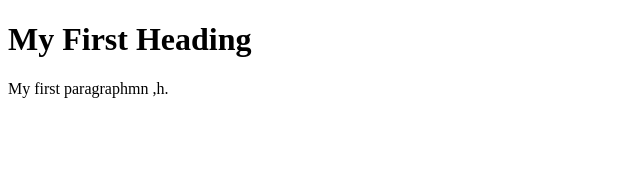
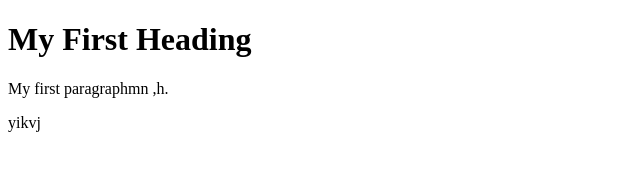
Before and after one commit to NeelaArunKumar/aruna, a plain HTML site: page index.html in a window 1280 px wide. Shown: the full height of the page, 0-640 px from the left. Drawn offline with Linux system fonts and the light colour scheme.

Commit message:
Update index.html

```diff
--- a/index.html
+++ b/index.html
@@ -4,6 +4,6 @@
 
 <h1>My First Heading</h1>
 <p>My first paragraphmn ,h.</p>
-
+yikvj
 </body>
 </html>
```
